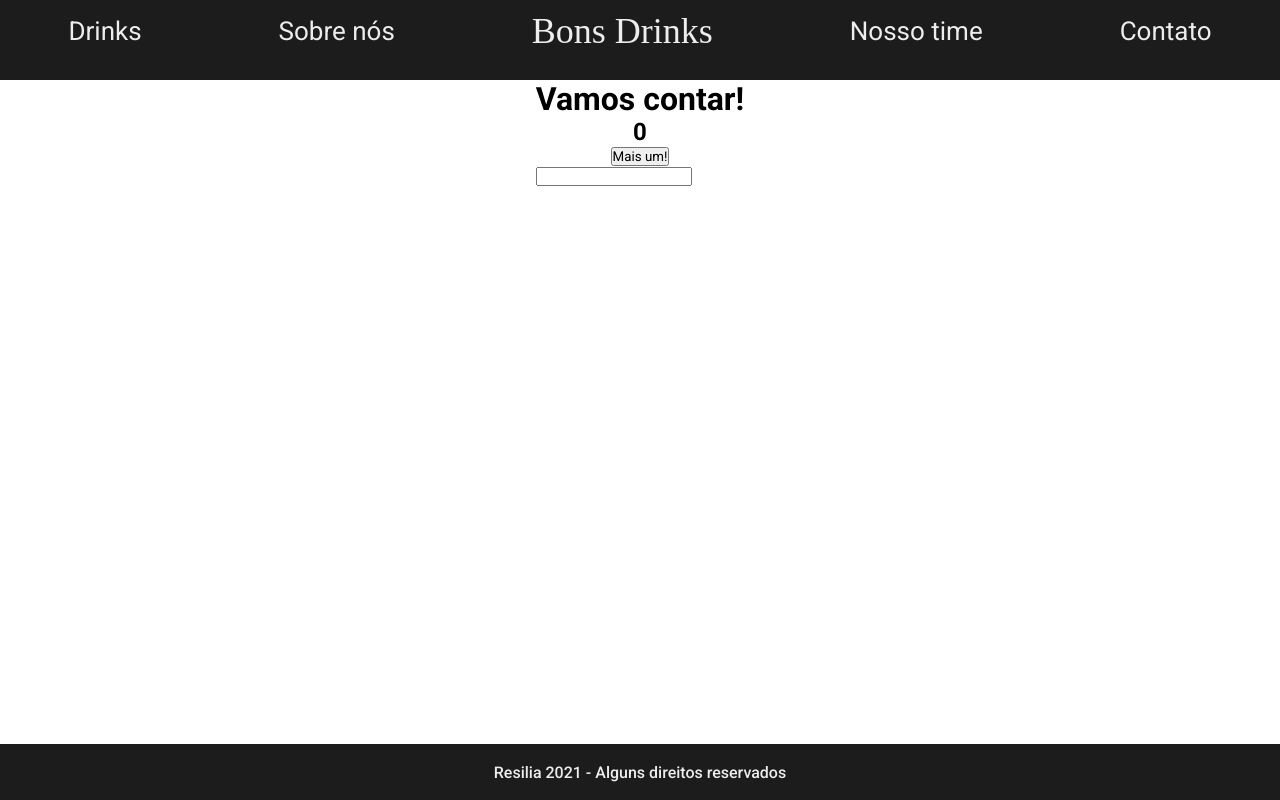
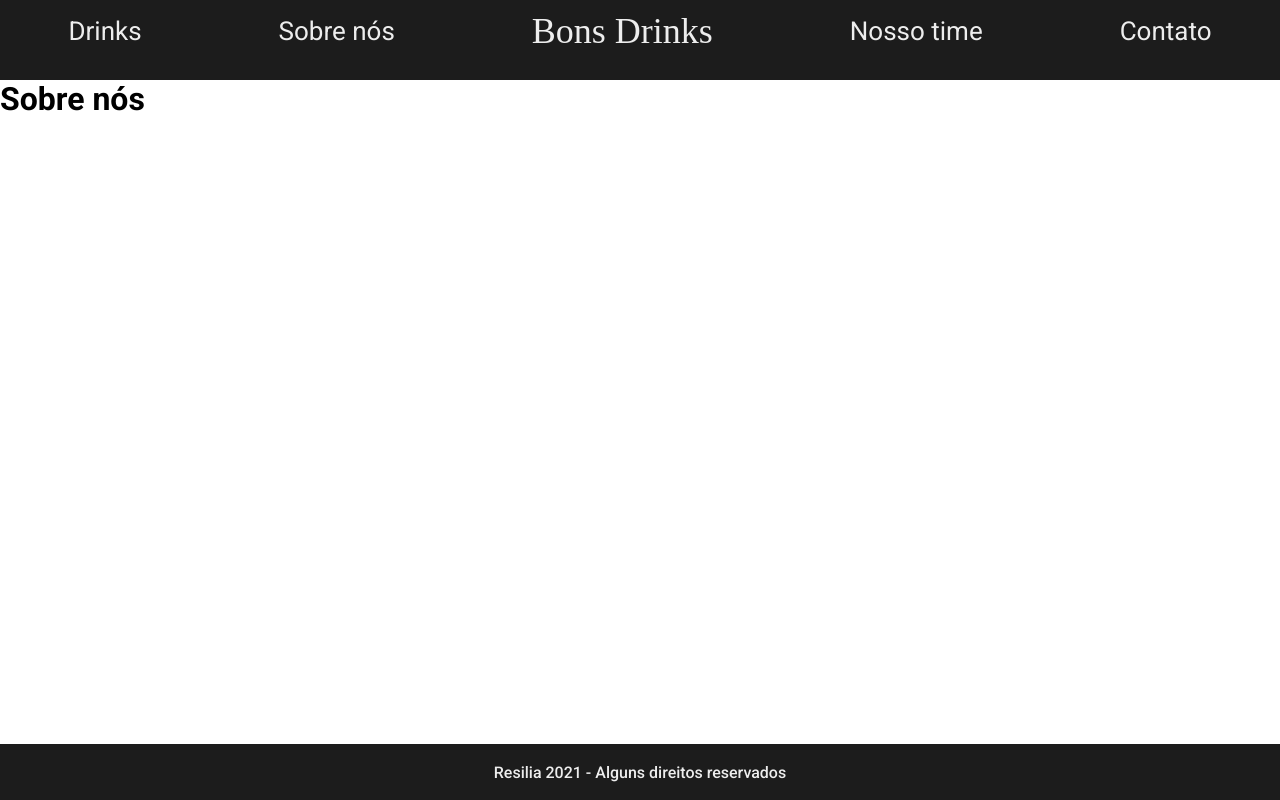
Before and after one commit to allankildare/projeto-react-turma-6, a React (Create React App) app: page /sobre-nos in a window 1280 px wide. Built offline with nearby package versions, Linux system fonts and the light colour scheme; a web font is replaced by a local one.

Commit message:
chore: remocao de componentes e adicao de cabecalho

```diff
--- a/src/components/AboutUs/AboutUs.jsx
+++ b/src/components/AboutUs/AboutUs.jsx
@@ -1,12 +1,11 @@
 import React from 'react'
-import Contador from '../Contador/Contador'
-import InputState from '../InputState/InputState'
 
 export default function AboutUs() {
     return (
-        <div style={{ margin: '0 auto' }}>
-            <Contador />
-            <InputState />
+        <div>
+            <h1 className="centeredHeading">
+                Sobre nós
+            </h1>
         </div>
     )
 }
```
